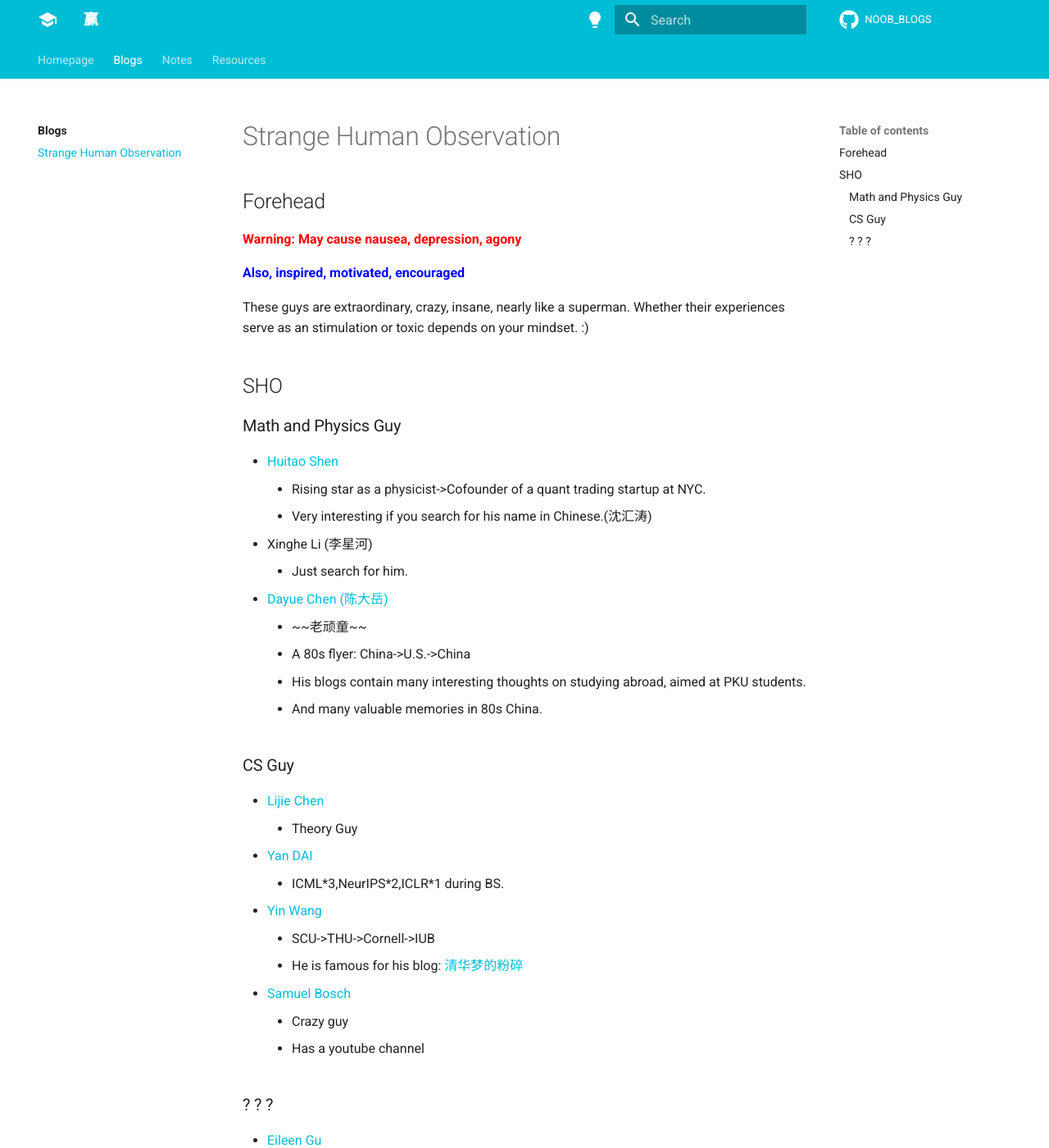
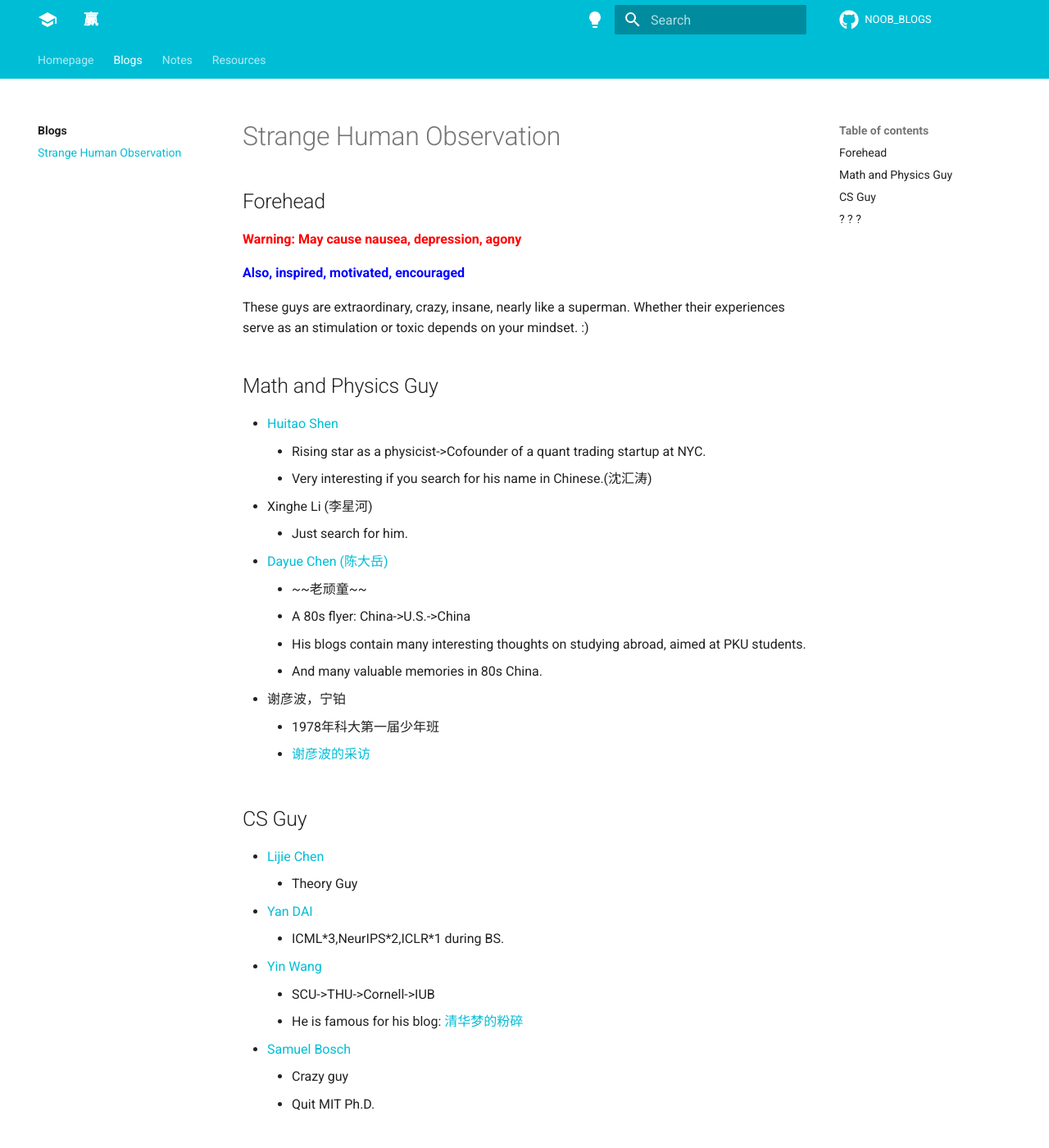
Before and after one commit to MorrisHohoho/NOOB_BLOGS, an MkDocs documentation site: the page built from docs/blogs/[Notes]Superman.md, in a window 1280 px wide and 1400 px high. Shown: the whole window at 82% size. Built offline with MkDocs 1.6.1 and Material for MkDocs 9.7.7, drawn with Linux system fonts in a browser that asks for light colours; comment, search, counter and statistics services are not loaded.

Commit message:
add yanbo xie

```diff
--- a/docs/blogs/[Misc]Superman.md
+++ b/docs/blogs/[Notes]Superman.md
@@ -7,10 +7,8 @@
 
 These guys are extraordinary, crazy, insane, nearly like a superman. Whether their experiences serve as an stimulation or toxic depends on your mindset. :)
 
-## SHO
 
-
-### Math and Physics Guy
+## Math and Physics Guy
 - [Huitao Shen](https://huitaoshen.me/)
     - Rising star as a physicist->Cofounder of a quant trading startup at NYC.
     - Very interesting if you search for his name in Chinese.(沈汇涛)
@@ -21,8 +19,11 @@ These guys are extraordinary, crazy, insane, nearly like a superman. Whether the
     - A 80s flyer: China->U.S.->China
     - His blogs contain many interesting thoughts on studying abroad, aimed at PKU students.
     - And many valuable memories in 80s China.
+- 谢彦波，宁铂
+    - 1978年科大第一届少年班
+    - [谢彦波的采访](https://mp.weixin.qq.com/s?__biz=MzU4ODQ0NzU3OA==&mid=2247491303&idx=1&sn=53c6f4b6720f3375b250ea8d5bd25847&source=41#wechat_redirect)
 
-### CS Guy
+## CS Guy
 - [Lijie Chen](https://chen-lijie.github.io/)
     - Theory Guy
 - [Yan DAI](https://ydai03.github.io/)
@@ -32,10 +33,10 @@ These guys are extraordinary, crazy, insane, nearly like a superman. Whether the
     - He is famous for his blog: [清华梦的粉碎](https://zhuanlan.zhihu.com/p/338488746)
 - [Samuel Bosch](https://www.samuel-bosch.com/)
     - Crazy guy
-    - Has a youtube channel
+    - Quit MIT Ph.D.
 
 
-### ? ? ?
+## ? ? ?
 
 - [Eileen Gu](https://en.wikipedia.org/wiki/Eileen_Gu)
     - Almost every Chinese knows her.
```
